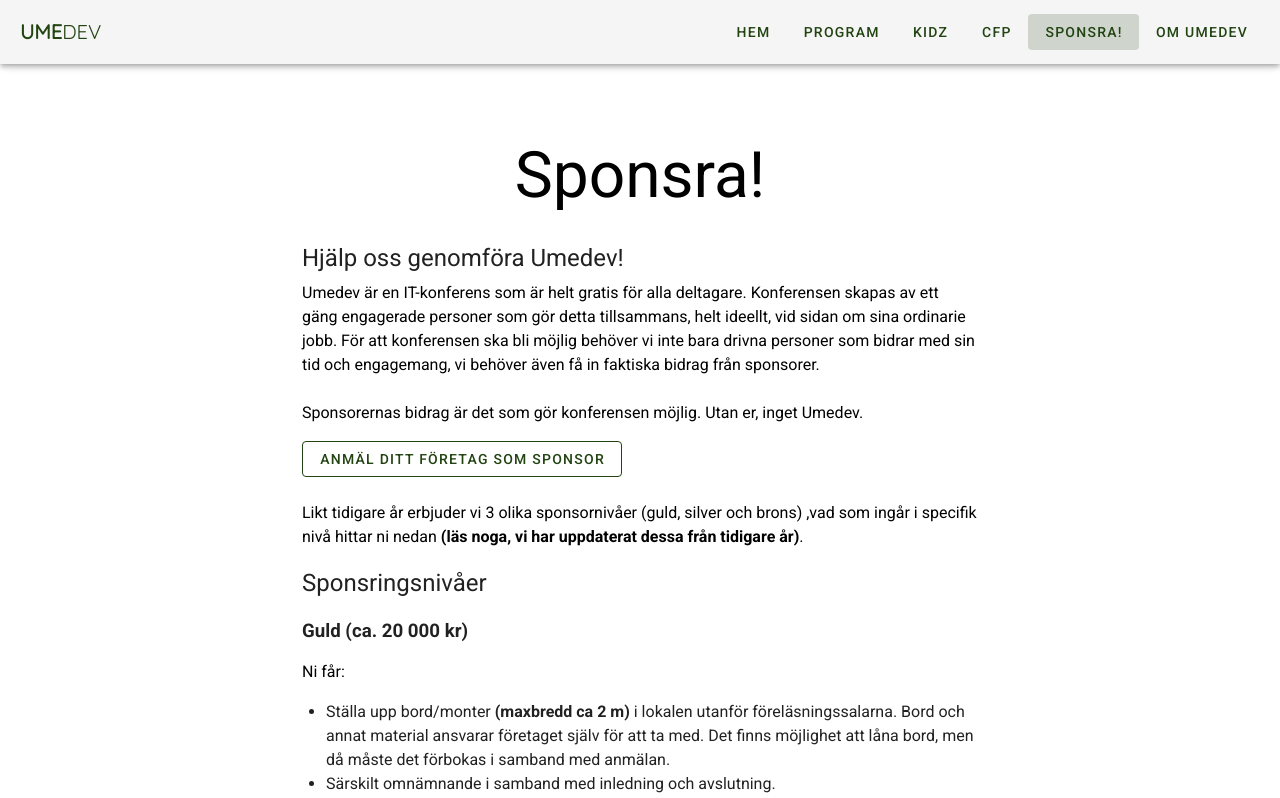
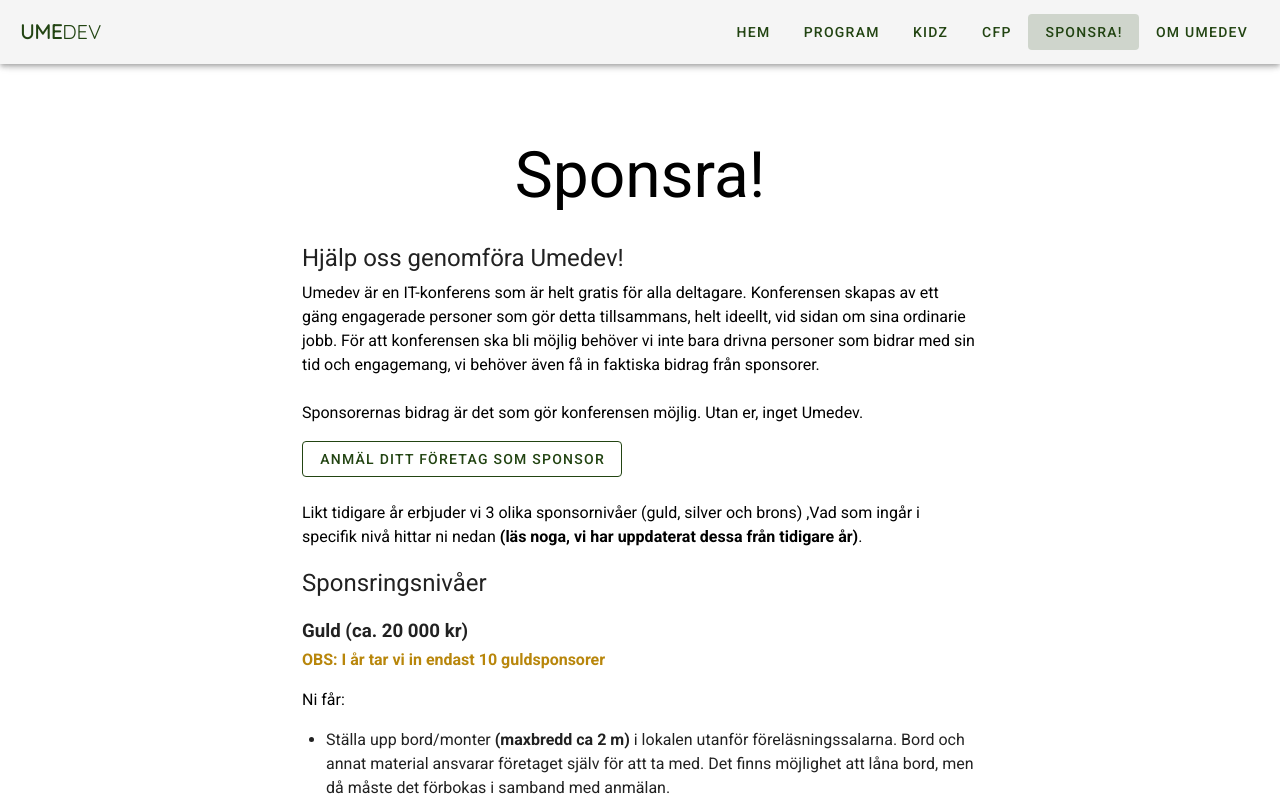
Before and after one commit to umedevkonferens/umedev, a Vue app: page /sponsra in a window 1280 px wide. Shown: the top 798 px of the page. Built offline with nearby package versions, Linux system fonts and the light colour scheme; what vuefire would draw is missing.

Commit message:
update gold sponsor info

```diff
--- a/src/views/Sponsring.vue
+++ b/src/views/Sponsring.vue
@@ -16,12 +16,12 @@
         <p>
           <br>
           Likt tidigare år erbjuder vi 3 olika sponsornivåer (guld, silver och brons)
-          ,vad som ingår i specifik nivå hittar ni nedan
+          ,Vad som ingår i specifik nivå hittar ni nedan
           <strong>(läs noga, vi har uppdaterat dessa från tidigare år)</strong>.
         </p>
         <div>
           <h2>Sponsringsnivåer</h2>
-          <h3>Guld (ca. 20 000 kr)</h3>
+          <h3>Guld (ca. 20 000 kr) <br> <span style="font-size: medium; color:darkgoldenrod ;" >OBS: I år tar vi in endast 10 guldsponsorer</span></h3>
           <p>Ni får:</p>
           <ul>
             <li>
```
